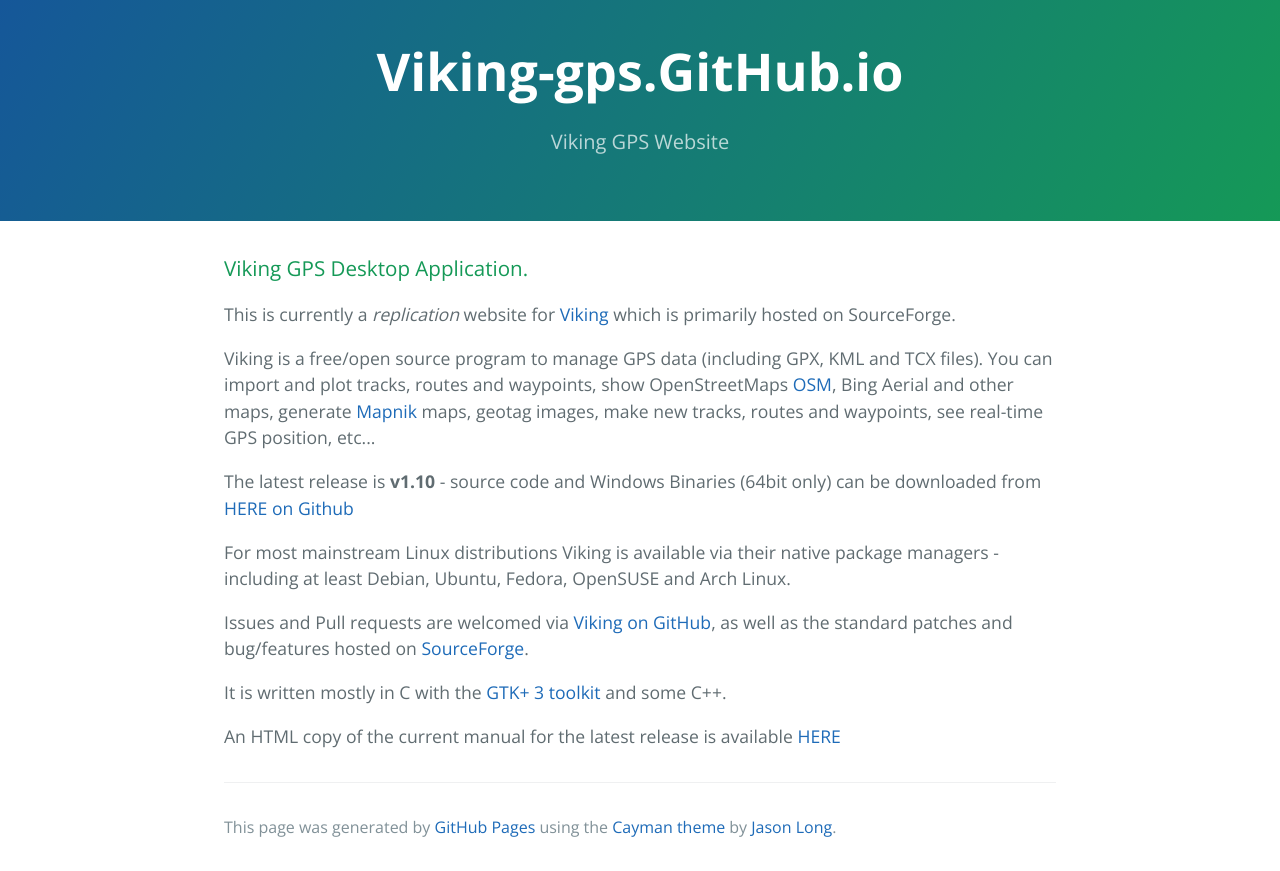
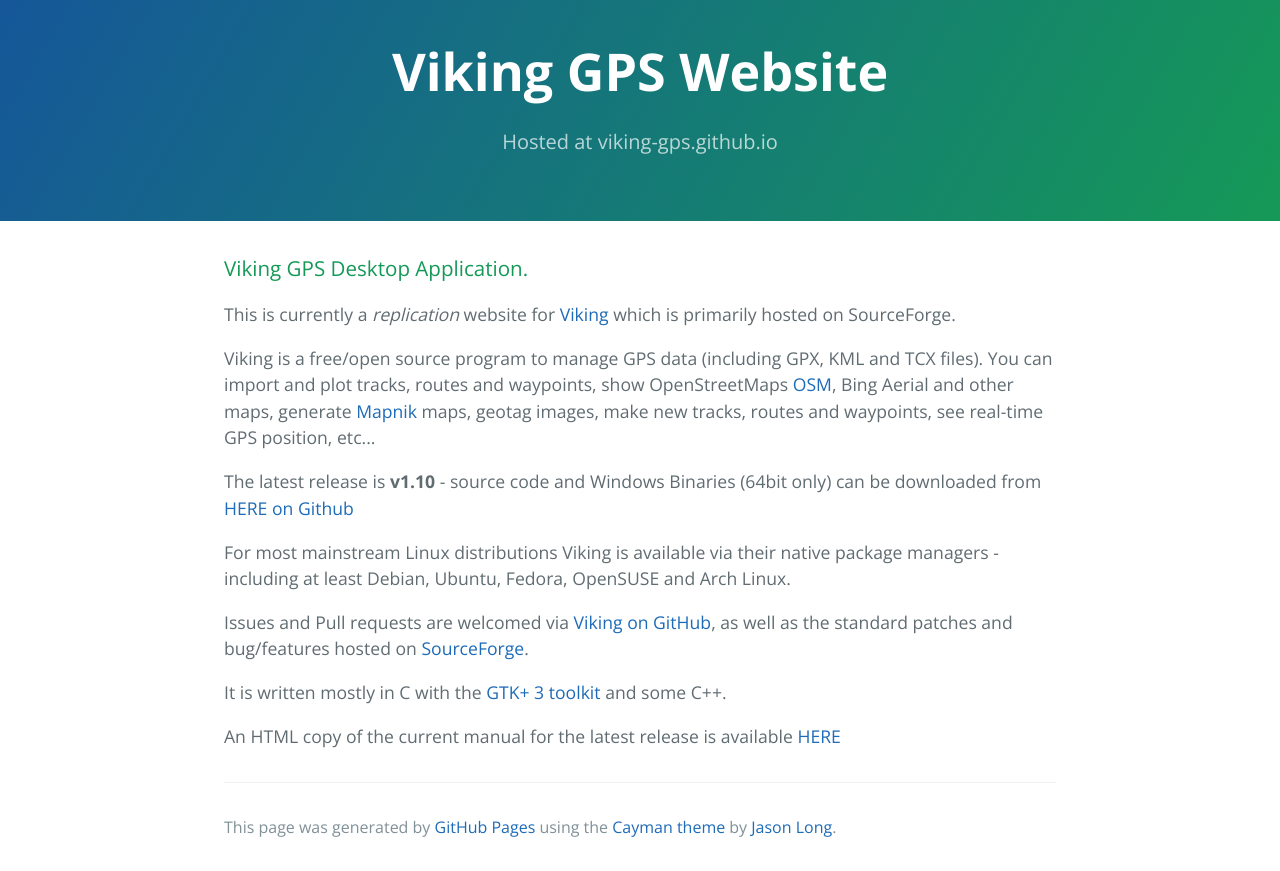
Before and after one commit to viking-gps/viking-gps.github.io, a plain HTML site: page index.html in a window 1280 px wide. Drawn offline with nearby package versions, Linux system fonts and the light colour scheme.

Commit message:
More obvious naming

```diff
--- a/index.html
+++ b/index.html
@@ -2,7 +2,7 @@
 <html lang="en-us">
   <head>
     <meta charset="UTF-8">
-    <title>Viking-gps.GitHub.io by viking-gps</title>
+    <title>Viking GPS</title>
     <meta name="viewport" content="width=device-width, initial-scale=1">
     <link rel="stylesheet" type="text/css" href="stylesheets/normalize.css" media="screen">
     <link href='https://fonts.googleapis.com/css?family=Open+Sans:400,700' rel='stylesheet' type='text/css'>
@@ -11,8 +11,8 @@
   </head>
   <body>
     <section class="page-header">
-      <h1 class="project-name">Viking-gps.GitHub.io</h1>
-      <h2 class="project-tagline">Viking GPS Website</h2>
+      <h1 class="project-name">Viking GPS Website</h1>
+      <h2 class="project-tagline">Hosted at viking-gps.github.io</h2>
     </section>
 
     <section class="main-content">
```
